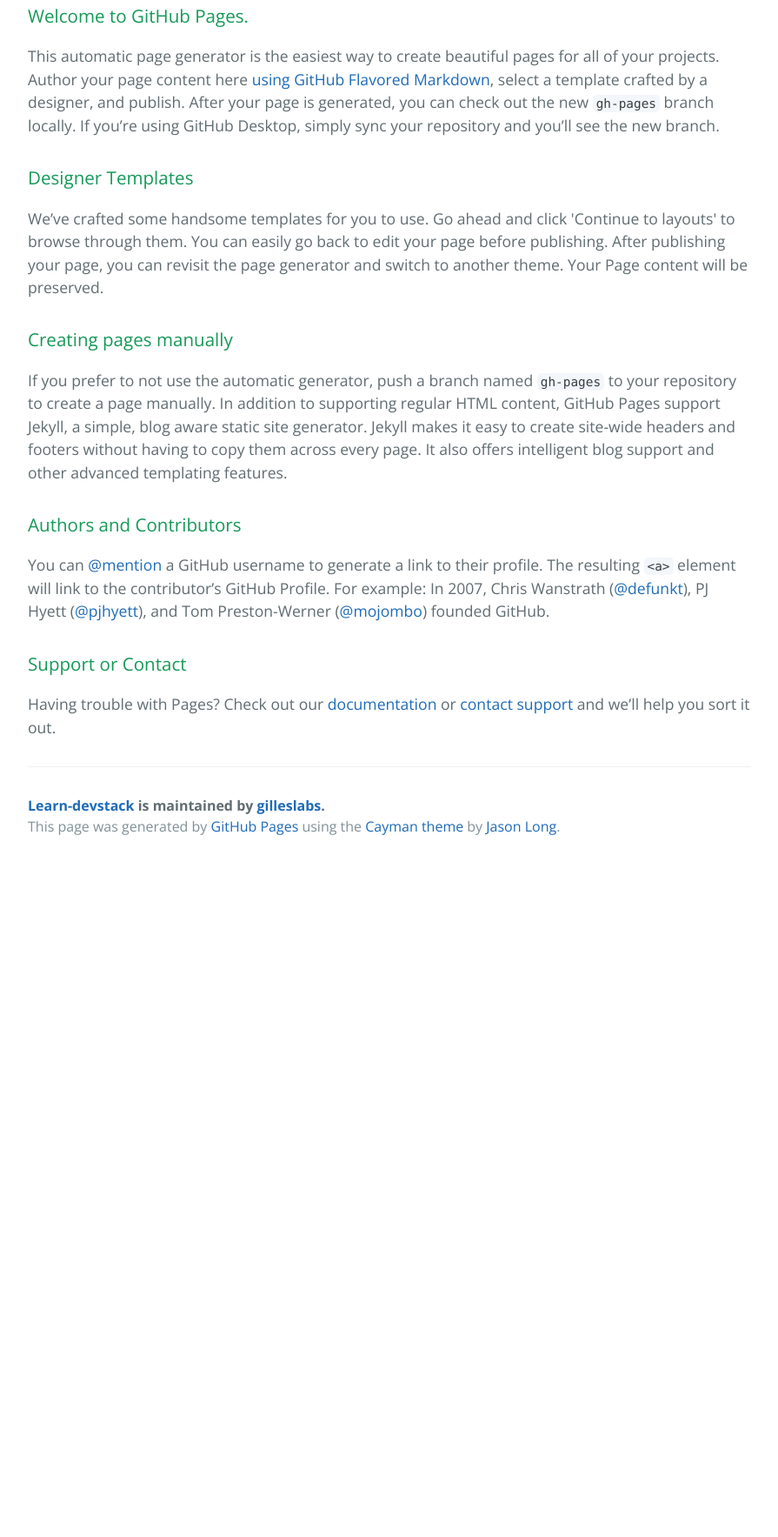
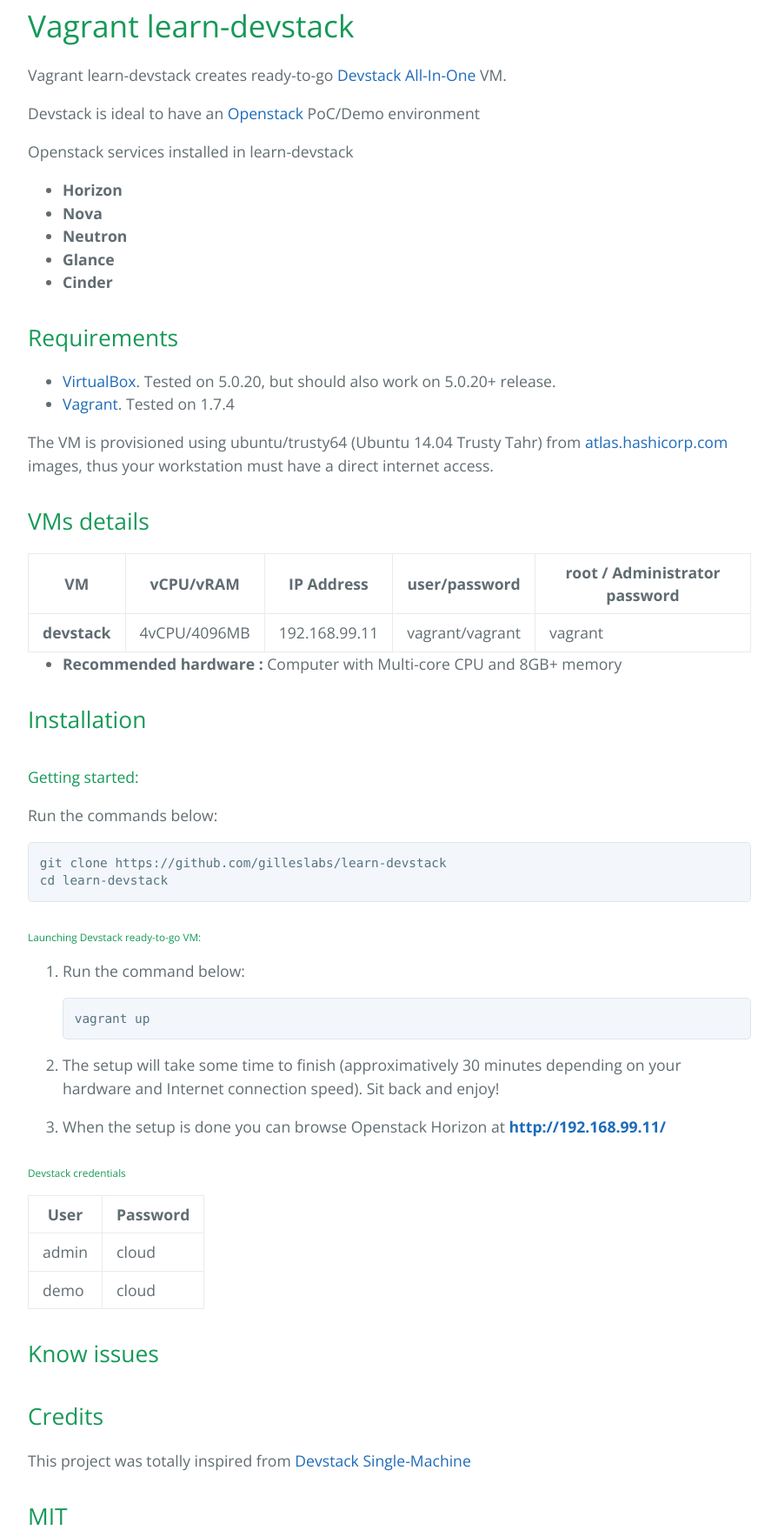
Before and after one commit to gilleslabs/learn-devstack, a plain HTML site: page index.html in a window 1280 px wide. Shown: the part 365-2132 px from the top of the page at 87% size, without its empty margins (192-1087 px from the left). Before the commit the page ends 1359 px from the top, so only its background shows below. Drawn offline with nearby package versions, Linux system fonts and the light colour scheme.

```diff
--- a/index.html
+++ b/index.html
@@ -19,30 +19,130 @@
     </section>
 
     <section class="main-content">
-      <h3>
-<a id="welcome-to-github-pages" class="anchor" href="#welcome-to-github-pages" aria-hidden="true"><span aria-hidden="true" class="octicon octicon-link"></span></a>Welcome to GitHub Pages.</h3>
+      <h1>
+<a id="vagrant-learn-devstack" class="anchor" href="#vagrant-learn-devstack" aria-hidden="true"><span aria-hidden="true" class="octicon octicon-link"></span></a>Vagrant learn-devstack</h1>
 
-<p>This automatic page generator is the easiest way to create beautiful pages for all of your projects. Author your page content here <a href="https://guides.github.com/features/mastering-markdown/">using GitHub Flavored Markdown</a>, select a template crafted by a designer, and publish. After your page is generated, you can check out the new <code>gh-pages</code> branch locally. If you’re using GitHub Desktop, simply sync your repository and you’ll see the new branch.</p>
+<p>Vagrant learn-devstack creates ready-to-go <a href="http://docs.openstack.org/developer/devstack/">Devstack All-In-One</a> VM.</p>
 
-<h3>
-<a id="designer-templates" class="anchor" href="#designer-templates" aria-hidden="true"><span aria-hidden="true" class="octicon octicon-link"></span></a>Designer Templates</h3>
+<p>Devstack is ideal to have an <a href="http://www.openstack.org/">Openstack</a> PoC/Demo environment</p>
 
-<p>We’ve crafted some handsome templates for you to use. Go ahead and click 'Continue to layouts' to browse through them. You can easily go back to edit your page before publishing. After publishing your page, you can revisit the page generator and switch to another theme. Your Page content will be preserved.</p>
+<p>Openstack services installed in learn-devstack</p>
 
-<h3>
-<a id="creating-pages-manually" class="anchor" href="#creating-pages-manually" aria-hidden="true"><span aria-hidden="true" class="octicon octicon-link"></span></a>Creating pages manually</h3>
+<ul>
+<li><strong>Horizon</strong></li>
+<li><strong>Nova</strong></li>
+<li><strong>Neutron</strong></li>
+<li><strong>Glance</strong></li>
+<li><strong>Cinder</strong></li>
+</ul>
 
-<p>If you prefer to not use the automatic generator, push a branch named <code>gh-pages</code> to your repository to create a page manually. In addition to supporting regular HTML content, GitHub Pages support Jekyll, a simple, blog aware static site generator. Jekyll makes it easy to create site-wide headers and footers without having to copy them across every page. It also offers intelligent blog support and other advanced templating features.</p>
+<h2>
+<a id="requirements" class="anchor" href="#requirements" aria-hidden="true"><span aria-hidden="true" class="octicon octicon-link"></span></a>Requirements</h2>
 
-<h3>
-<a id="authors-and-contributors" class="anchor" href="#authors-and-contributors" aria-hidden="true"><span aria-hidden="true" class="octicon octicon-link"></span></a>Authors and Contributors</h3>
+<ul>
+<li>
+<a href="https://www.virtualbox.org/wiki/Downloads">VirtualBox</a>. Tested on 5.0.20, but should also work on 5.0.20+ release.</li>
+<li>
+<a href="http://www.vagrantup.com/downloads.html">Vagrant</a>. Tested on 1.7.4</li>
+</ul>
 
-<p>You can <a href="https://help.github.com/articles/basic-writing-and-formatting-syntax/#mentioning-users-and-teams" class="user-mention">@mention</a> a GitHub username to generate a link to their profile. The resulting <code>&lt;a&gt;</code> element will link to the contributor’s GitHub Profile. For example: In 2007, Chris Wanstrath (<a href="https://github.com/defunkt" class="user-mention">@defunkt</a>), PJ Hyett (<a href="https://github.com/pjhyett" class="user-mention">@pjhyett</a>), and Tom Preston-Werner (<a href="https://github.com/mojombo" class="user-mention">@mojombo</a>) founded GitHub.</p>
+<p>The VM is provisioned using ubuntu/trusty64 (Ubuntu 14.04 Trusty Tahr) from <a href="https://atlas.hashicorp.com/ubuntu/boxes/trusty64">atlas.hashicorp.com</a> images, thus your workstation must have a direct internet access. </p>
 
-<h3>
-<a id="support-or-contact" class="anchor" href="#support-or-contact" aria-hidden="true"><span aria-hidden="true" class="octicon octicon-link"></span></a>Support or Contact</h3>
+<h2>
+<a id="vms-details" class="anchor" href="#vms-details" aria-hidden="true"><span aria-hidden="true" class="octicon octicon-link"></span></a>VMs details</h2>
 
-<p>Having trouble with Pages? Check out our <a href="https://help.github.com/pages">documentation</a> or <a href="https://github.com/contact">contact support</a> and we’ll help you sort it out.</p>
+<table>
+<thead>
+<tr>
+<th>VM</th>
+<th>vCPU/vRAM</th>
+<th>IP Address</th>
+<th>user/password</th>
+<th>root / Administrator password</th>
+</tr>
+</thead>
+<tbody>
+<tr>
+<td><strong>devstack</strong></td>
+<td>4vCPU/4096MB</td>
+<td>192.168.99.11</td>
+<td>vagrant/vagrant</td>
+<td>vagrant</td>
+</tr>
+</tbody>
+</table>
+
+<ul>
+<li>
+<strong>Recommended hardware :</strong> Computer with Multi-core CPU and 8GB+ memory</li>
+</ul>
+
+<h2>
+<a id="installation" class="anchor" href="#installation" aria-hidden="true"><span aria-hidden="true" class="octicon octicon-link"></span></a>Installation</h2>
+
+<h4>
+<a id="getting-started" class="anchor" href="#getting-started" aria-hidden="true"><span aria-hidden="true" class="octicon octicon-link"></span></a>Getting started:</h4>
+
+<p>Run the commands below:</p>
+
+<pre><code>git clone https://github.com/gilleslabs/learn-devstack
+cd learn-devstack
+</code></pre>
+
+<h6>
+<a id="launching-devstack-ready-to-go-vm" class="anchor" href="#launching-devstack-ready-to-go-vm" aria-hidden="true"><span aria-hidden="true" class="octicon octicon-link"></span></a>Launching Devstack ready-to-go VM:</h6>
+
+<ol>
+<li>
+<p>Run the command below:</p>
+
+<pre><code>vagrant up
+</code></pre>
+</li>
+<li><p>The setup will take some time to finish (approximatively 30 minutes depending on your hardware and Internet connection speed). Sit back and enjoy!</p></li>
+<li><p>When the setup is done you can browse Openstack Horizon at <strong><a href="http://192.168.99.11/">http://192.168.99.11/</a></strong></p></li>
+</ol>
+
+<h6>
+<a id="devstack-credentials" class="anchor" href="#devstack-credentials" aria-hidden="true"><span aria-hidden="true" class="octicon octicon-link"></span></a>Devstack credentials</h6>
+
+<table>
+<thead>
+<tr>
+<th>User</th>
+<th>Password</th>
+</tr>
+</thead>
+<tbody>
+<tr>
+<td>admin</td>
+<td>cloud</td>
+</tr>
+<tr>
+<td>demo</td>
+<td>cloud</td>
+</tr>
+</tbody>
+</table>
+
+<h2>
+<a id="know-issues" class="anchor" href="#know-issues" aria-hidden="true"><span aria-hidden="true" class="octicon octicon-link"></span></a>Know issues</h2>
+
+<h2>
+<a id="credits" class="anchor" href="#credits" aria-hidden="true"><span aria-hidden="true" class="octicon octicon-link"></span></a>Credits</h2>
+
+<p>This project was totally inspired from <a href="http://docs.openstack.org/developer/devstack/guides/single-machine.html">Devstack Single-Machine</a></p>
+
+<h2>
+<a id="mit" class="anchor" href="#mit" aria-hidden="true"><span aria-hidden="true" class="octicon octicon-link"></span></a>MIT</h2>
+
+<p>Copyright (c) 2016 Gilles Tosi</p>
+
+<p>Permission is hereby granted, free of charge, to any person obtaining a copy of this software and associated documentation files (the "Software"), to deal in the Software without restriction, including without limitation the rights to use, copy, modify, merge, publish, distribute, sublicense, and/or sell copies of the Software, and to permit persons to whom the Software is furnished to do so, subject to the following conditions:</p>
+
+<p>The above copyright notice and this permission notice shall be included in all copies or substantial portions of the Software.</p>
+
+<p>THE SOFTWARE IS PROVIDED "AS IS", WITHOUT WARRANTY OF ANY KIND, EXPRESS OR IMPLIED, INCLUDING BUT NOT LIMITED TO THE WARRANTIES OF MERCHANTABILITY, FITNESS FOR A PARTICULAR PURPOSE AND NONINFRINGEMENT. IN NO EVENT SHALL THE AUTHORS OR COPYRIGHT HOLDERS BE LIABLE FOR ANY CLAIM, DAMAGES OR OTHER LIABILITY, WHETHER IN AN ACTION OF CONTRACT, TORT OR OTHERWISE, ARISING FROM, OUT OF OR IN CONNECTION WITH THE SOFTWARE OR THE USE OR OTHER DEALINGS IN THE SOFTWARE</p>
 
       <footer class="site-footer">
         <span class="site-footer-owner"><a href="https://github.com/gilleslabs/learn-devstack">Learn-devstack</a> is maintained by <a href="https://github.com/gilleslabs">gilleslabs</a>.</span>
```
Also changed, not shown: params.json (+1 -1 lines).
